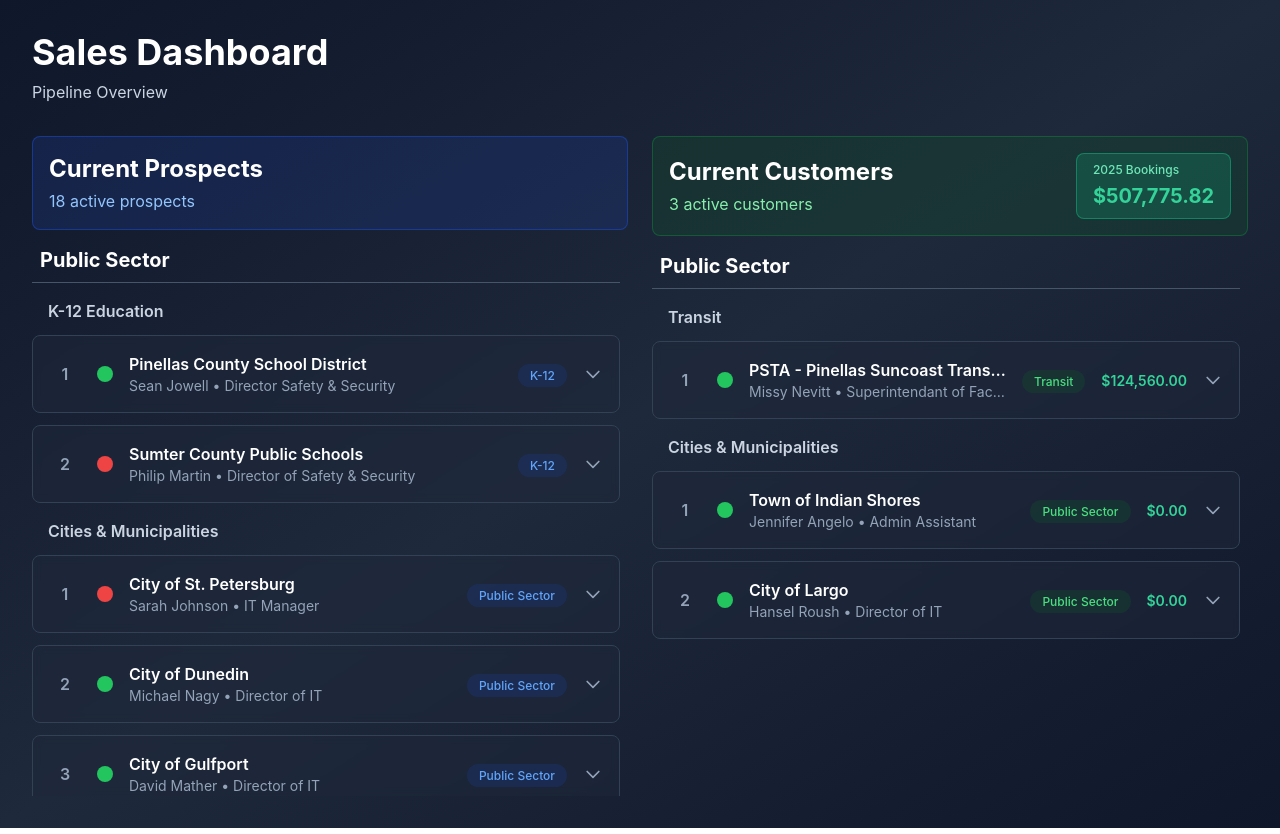
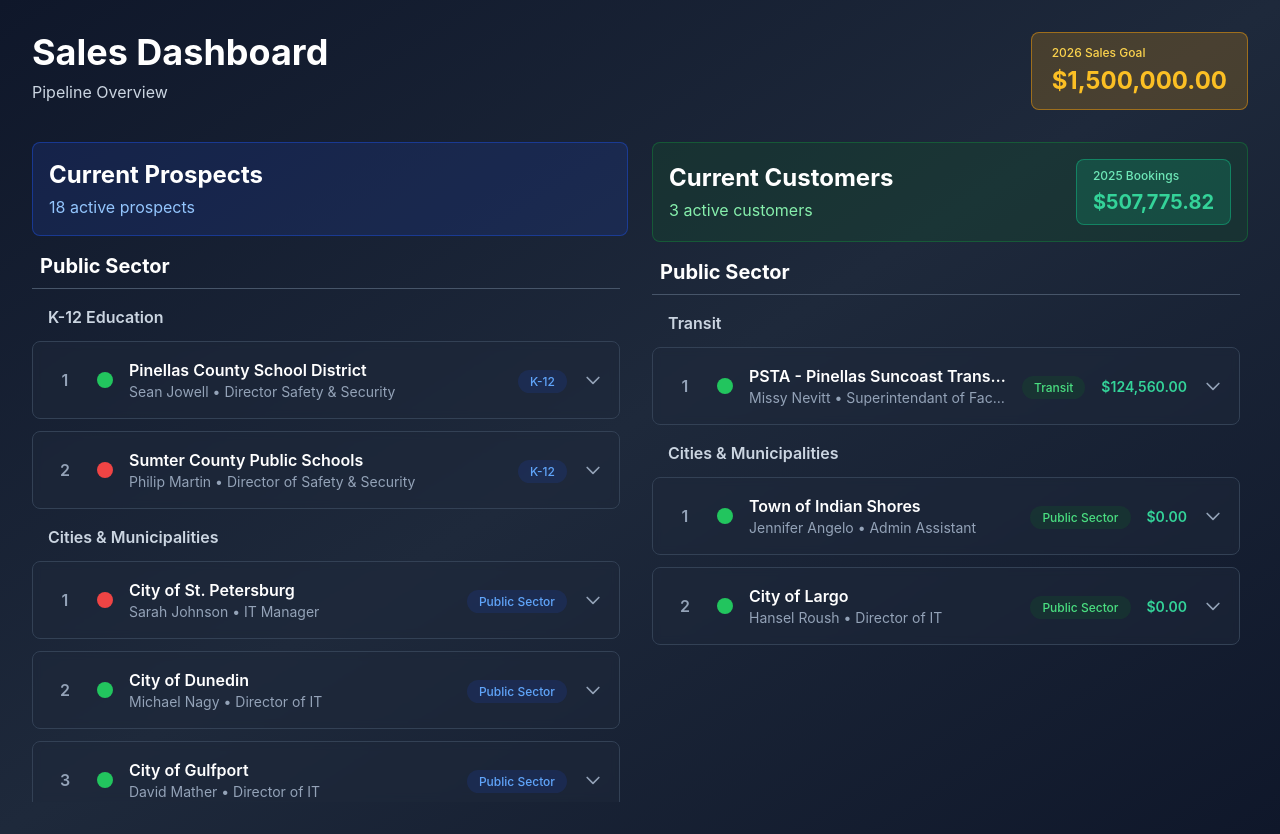
Before and after one commit to tihmeh/sales-prospects, a React (Vite) app: page / in a window 1280 px wide. Built offline with nearby package versions, Linux system fonts and the light colour scheme.

Commit message:
Update App.jsx

```diff
--- a/src/App.jsx
+++ b/src/App.jsx
@@ -465,13 +465,20 @@ const SalesProspectsList = () => {
   const totalProspects = prospectsK12.length + prospectsCities.length + prospectsHigherEd.length;
   const totalCustomers = customersCities.length + customersTransit.length;
   const total2025Booking = 507775.82;
+  const salesGoal2026 = 1500000;
 
   return (
     <div className="w-full min-h-screen bg-gradient-to-br from-slate-900 via-slate-800 to-slate-900 p-8">
       <div className="max-w-7xl mx-auto">
-        <div className="mb-8">
-          <h1 className="text-4xl font-bold text-white mb-2">Sales Dashboard</h1>
-          <p className="text-slate-300">Pipeline Overview</p>
+        <div className="mb-8 flex items-start justify-between">
+          <div>
+            <h1 className="text-4xl font-bold text-white mb-2">Sales Dashboard</h1>
+            <p className="text-slate-300">Pipeline Overview</p>
+          </div>
+          <div className="bg-amber-500/20 border border-amber-500/50 rounded-lg px-5 py-3">
+            <div className="text-amber-300 text-xs font-medium mb-1">2026 Sales Goal</div>
+            <div className="text-amber-400 text-2xl font-bold">{formatCurrency(salesGoal2026)}</div>
+          </div>
         </div>
 
         <div className="grid grid-cols-1 lg:grid-cols-2 gap-6">
```
